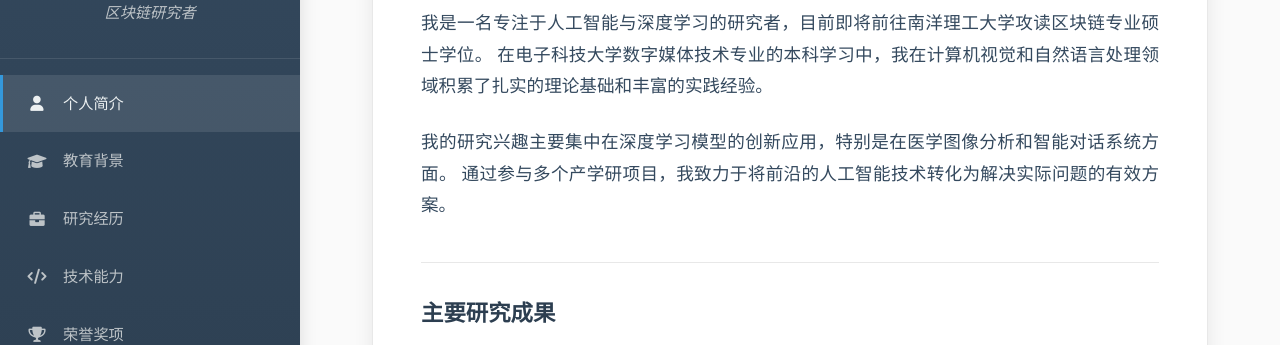
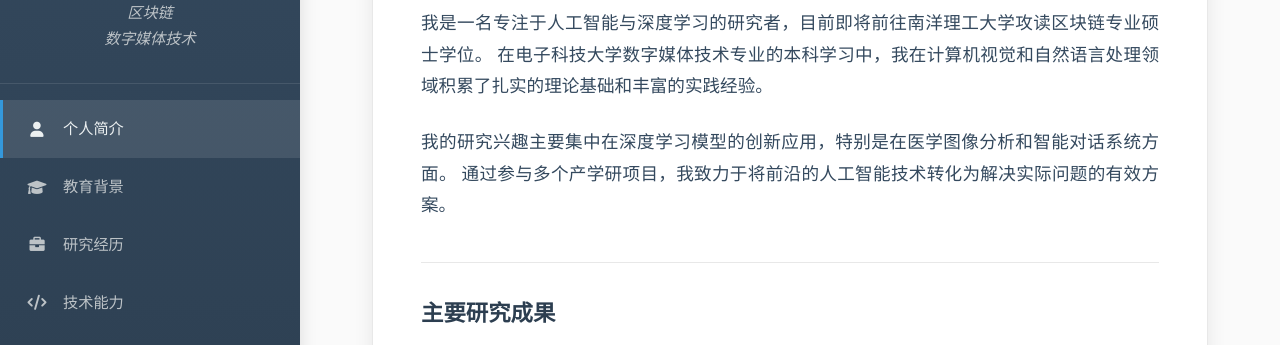
Before and after one commit to Shr1mpTop/Shr1mpTop.github.io, a plain HTML site: page index.html in a window 1280 px wide. Shown: the part 217-562 px from the top of the page. Drawn offline with Linux system fonts and the light colour scheme; a web font is replaced by a local one.

Commit message:
change my pic & add some tags

```diff
--- a/index.html
+++ b/index.html
@@ -21,7 +21,7 @@
                     <img src="you.jpg" alt="何致力" class="sidebar-profile-image">
                 </div>
                 <h2 class="profile-name">何致力</h2>
-                <p class="profile-title">区块链研究者</p>
+                <p class="profile-title">区块链<br>数字媒体技术</p>
             </div>
         </div>
 
```
Also changed, not shown: you.jpg.
